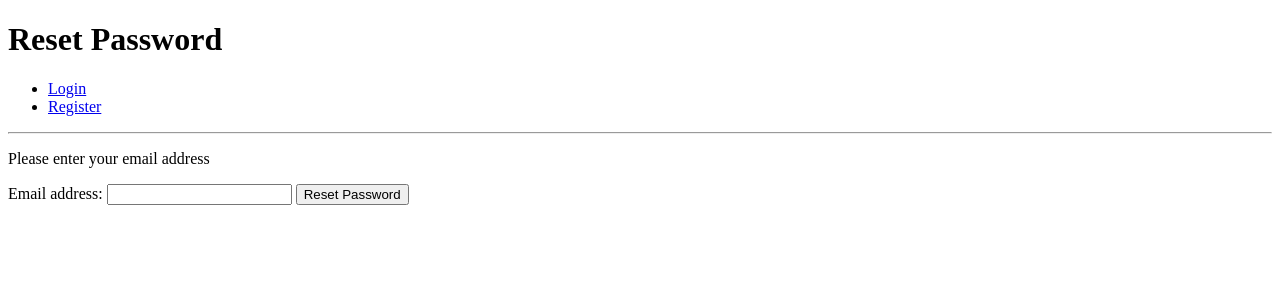
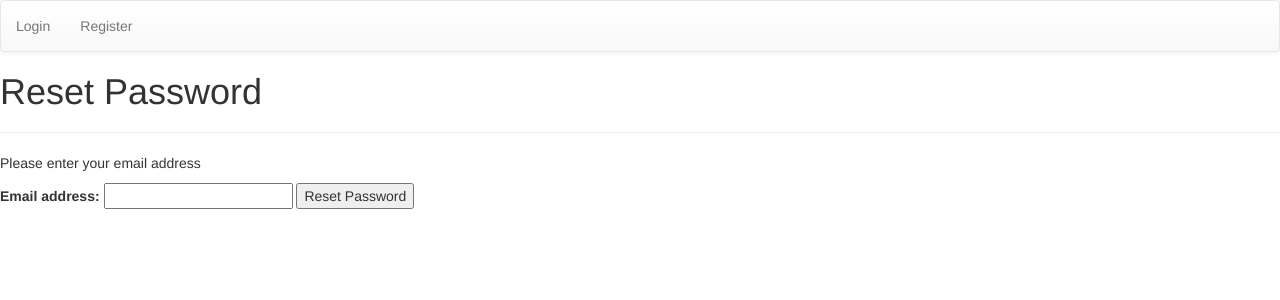
Before and after one commit to JSudron/Django-authentication, a Django app: a page that uses templates/base.html in a window 1280 px wide. Shown: the top 300 px of the page. Run offline with Django 3.2, Linux system fonts and the light colour scheme; some libraries are stand-ins or nearby versions.

Commit message:
added static file & bootstrap scripts

```diff
--- a/accounts/templates/login.html
+++ b/accounts/templates/login.html
@@ -1,4 +1,6 @@
 {% extends 'base.html' %}
+
+{% load bootstrap_tags %}
 
 {% block page_title %}Login Page{% endblock %}
 
@@ -7,8 +9,8 @@
 {% block content %}
 <form method="POST">
     {% csrf_token %}
-    {{ login_form }}
-    <button type="submit">Login</button>
+    {{ login_form | as_bootstrap }}
+    <button type="submit" class="btn btn-default">Login</button>
 </form>
 
 <p><a href="{% url 'password_reset' %}">Reset Password</a></p>
--- a/accounts/templates/registration.html
+++ b/accounts/templates/registration.html
@@ -1,4 +1,6 @@
 {% extends 'base.html' %}
+
+{% load bootstrap_tags %}
 
 {% block page_title %}Registration Page{% endblock %}
 
@@ -8,7 +10,7 @@
 <p>If you already have an account, you can <a href="{% url 'login' %}">sign in</a></p>
 
 <form method="POST">
-    {% csrf_token %} {{ registration_form.as_p }}
-    <button type="submit">Register</button>
+    {% csrf_token %} {{ registration_form | as_bootstrap }}
+    <button type="submit" class="btn btn-default">Submit</button>
 </form>
 {% endblock %}
--- a/django_auth/settings.py
+++ b/django_auth/settings.py
@@ -37,6 +37,7 @@ INSTALLED_APPS = [
     'django.contrib.sessions',
     'django.contrib.messages',
     'django.contrib.staticfiles',
+    'django_forms_bootstrap',
     'accounts'
 ]
 
@@ -124,6 +125,10 @@ USE_TZ = True
 # https://docs.djangoproject.com/en/1.11/howto/static-files/
 
 STATIC_URL = '/static/'
+STATICFILES_DIRS = [
+    os.path.join(BASE_DIR, "static")
+]
+
 
 MESSAGE_STORAGE = "django.contrib.messages.storage.session.SessionStorage"
 
--- /dev/null
+++ b/static/css/styles.css
@@ -0,0 +1,3 @@
+form {
+    width: 50%;
+}
--- a/templates/base.html
+++ b/templates/base.html
@@ -1,16 +1,21 @@
+{% load staticfiles %}
 <!DOCTYPE html>
 <html>
+
     <head>
         <title>{% block page_title %}{% endblock %}</title>
+
+        <link rel="stylesheet" href="https://maxcdn.bootstrapcdn.com/bootstrap/3.3.7/css/bootstrap.min.css" integrity="sha384-BVYiiSIFeK1dGmJRAkycuHAHRg32OmUcww7on3RYdg4Va+PmSTsz/K68vbdEjh4u" crossorigin="anonymous">
+        <link rel="stylesheet" href="https://maxcdn.bootstrapcdn.com/bootstrap/3.3.7/css/bootstrap-theme.min.css" integrity="sha384-rHyoN1iRsVXV4nD0JutlnGaslCJuC7uwjduW9SVrLvRYooPp2bWYgmgJQIXwl/Sp" crossorigin="anonymous">
+        <link rel="stylesheet" href="{% static 'css/styles.css' %}" type="text/css">
+
+        <script src="https://maxcdn.bootstrapcdn.com/bootstrap/3.3.7/js/bootstrap.min.js" integrity="sha384-Tc5IQib027qvyjSMfHjOMaLkfuWVxZxUPnCJA7l2mCWNIpG9mGCD8wGNIcPD7Txa" crossorigin="anonymous"></script>
     </head>
 
     <body>
-        <h1>
-            {% block page_heading %}{% endblock %}
-        </h1>
 
-        <nav>
-            <ul>
+        <nav class ="navbar navbar-default">
+            <ul class="nav navbar-nav">
                 {% if user.is_authenticated %}
                 <li><a href="{% url 'profile' %}">Profile</a></li>
                 <li><a href="{% url 'logout' %}">Logout</a></li>
@@ -20,6 +25,9 @@
                 {% endif %}
             </ul>
         </nav>
+        <h1>
+            {% block page_heading %}{% endblock %}
+        </h1>
 
         <hr> {% if messages %}
         <div>
```
Also changed, not shown: db.sqlite3. Lines whose indentation alone changed are shown as unchanged.
